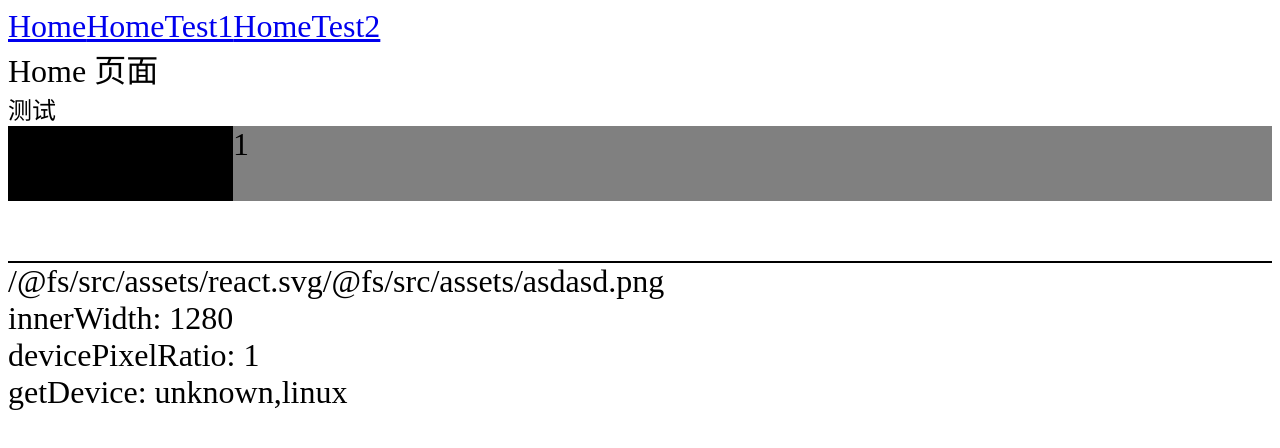
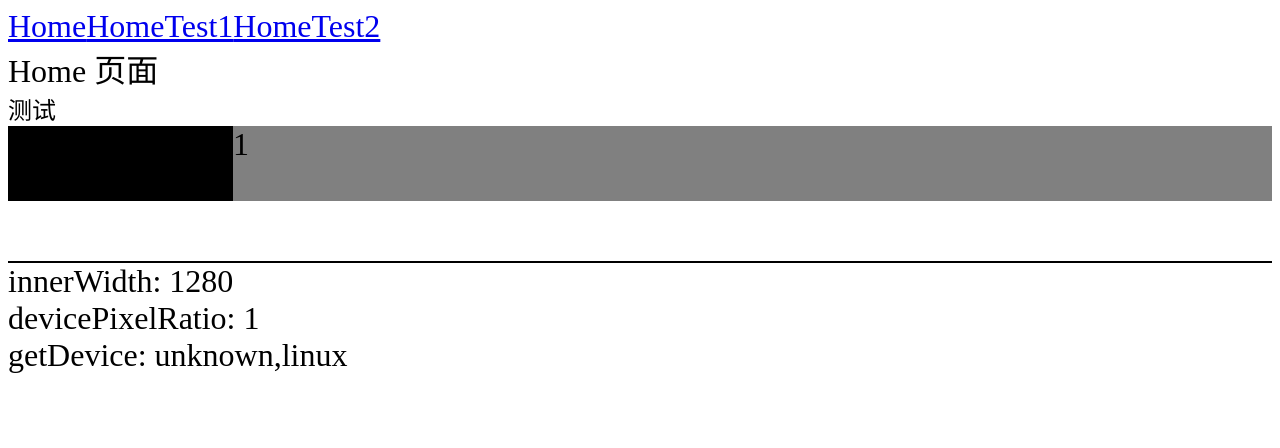
Before and after one commit to zkp442910864/simple-scaffold, a React (Vite) app: page /Home in a window 1280 px wide. Shown: the top 448 px of the page. Built offline with nearby package versions, Linux system fonts and the light colour scheme.

Commit message:
feat: 移动端适配设置

```diff
--- a/src/pages/Home/index.tsx
+++ b/src/pages/Home/index.tsx
@@ -1,6 +1,4 @@
 
-import svg from '@/assets/react.svg';
-import asdasd from '@/assets/asdasd.png';
 import { getDevice } from '@/utils';
 
 const Home = () => {
@@ -16,8 +14,6 @@ const Home = () => {
 
             <div style={{ border: '0.5px solid #000', marginTop: 60, }}></div>
 
-            {svg}
-            {asdasd}
             <div>innerWidth: {window.innerWidth}</div>
             <div>devicePixelRatio: {window.devicePixelRatio}</div>
             <div>getDevice: {getDevice().join()}</div>
```
